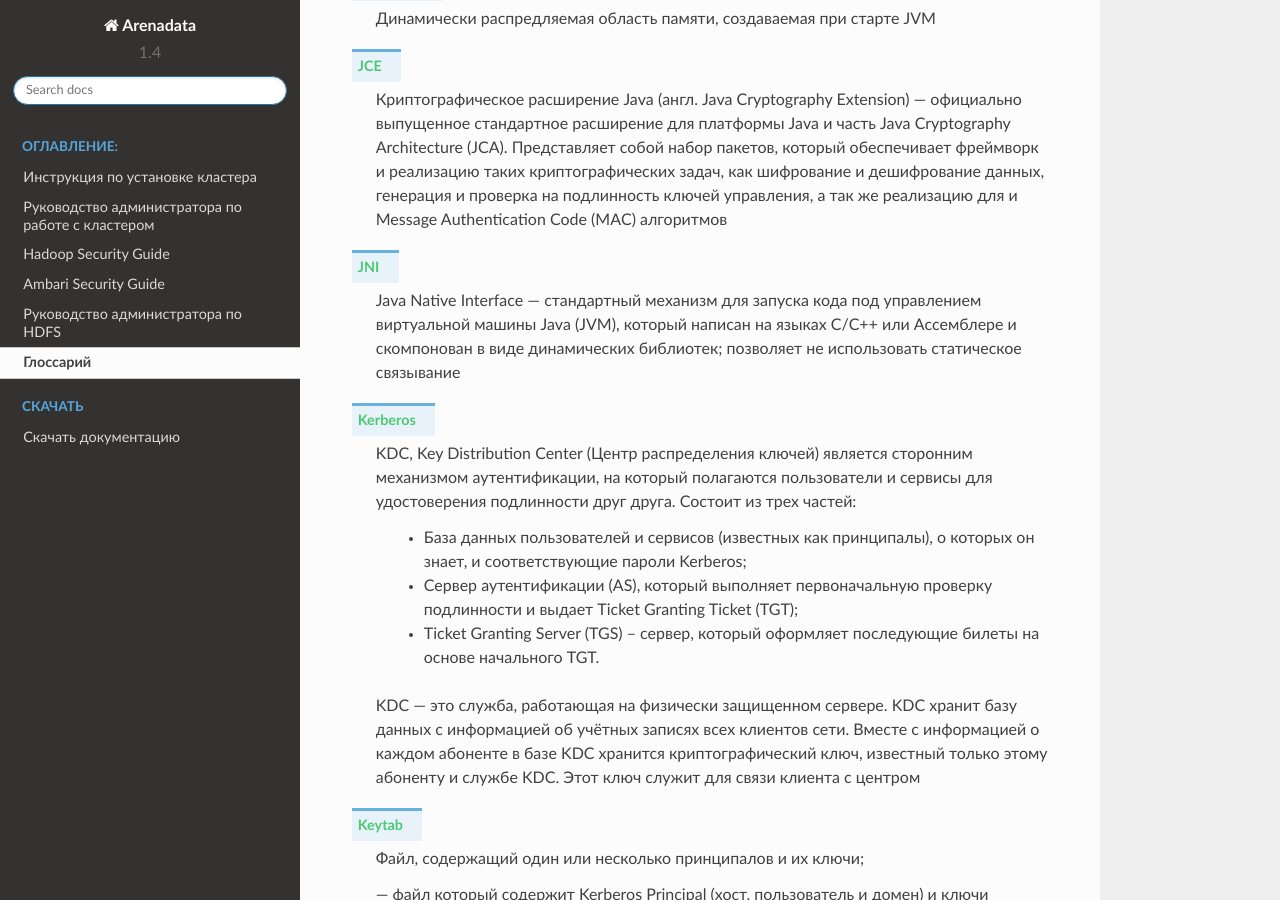
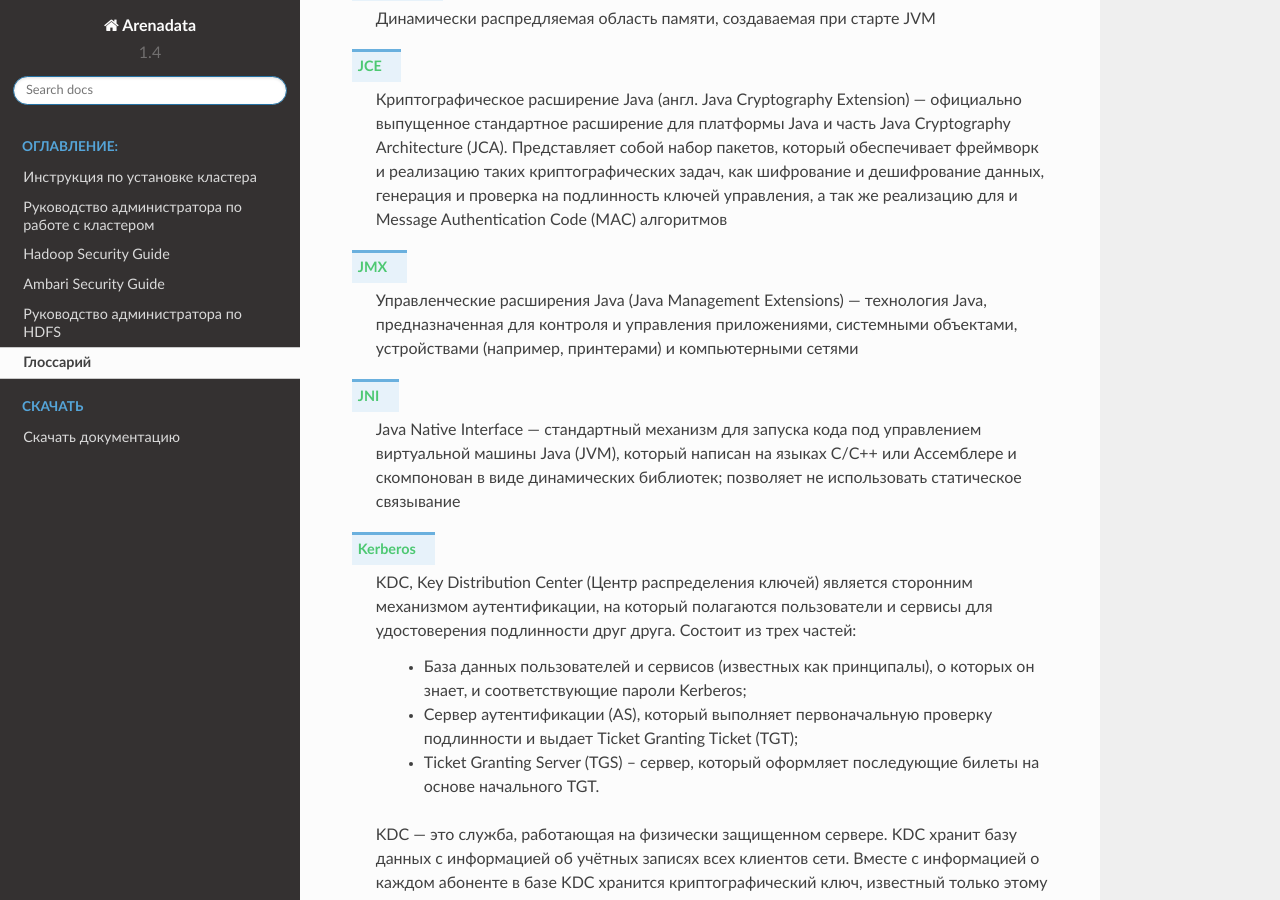
Before and after one commit to arenadata/docs_adps, a Sphinx documentation site: the page built from source/Glossary.rst, in a window 1280 px wide and 900 px high, scrolled down 2973 px. Built offline with Sphinx 7.4.7 and the Read the Docs theme 2.0.0, drawn with Linux system fonts in a browser that asks for light colours.

Commit message:
Update Glossary.rst

```diff
--- a/source/Glossary.rst
+++ b/source/Glossary.rst
@@ -576,3 +576,8 @@ E-mail: info@arenadata.io
    URI
       Uniform Resource Identifier — унифицированный (единообразный) идентификатор ресурса.
       URI — последовательность символов, идентифицирующая абстрактный или физический ресурс
+
+   JMX
+      Управленческие расширения Java (Java Management Extensions) — технология Java,
+      предназначенная для контроля и управления приложениями, системными объектами,
+      устройствами (например, принтерами) и компьютерными сетями
```
